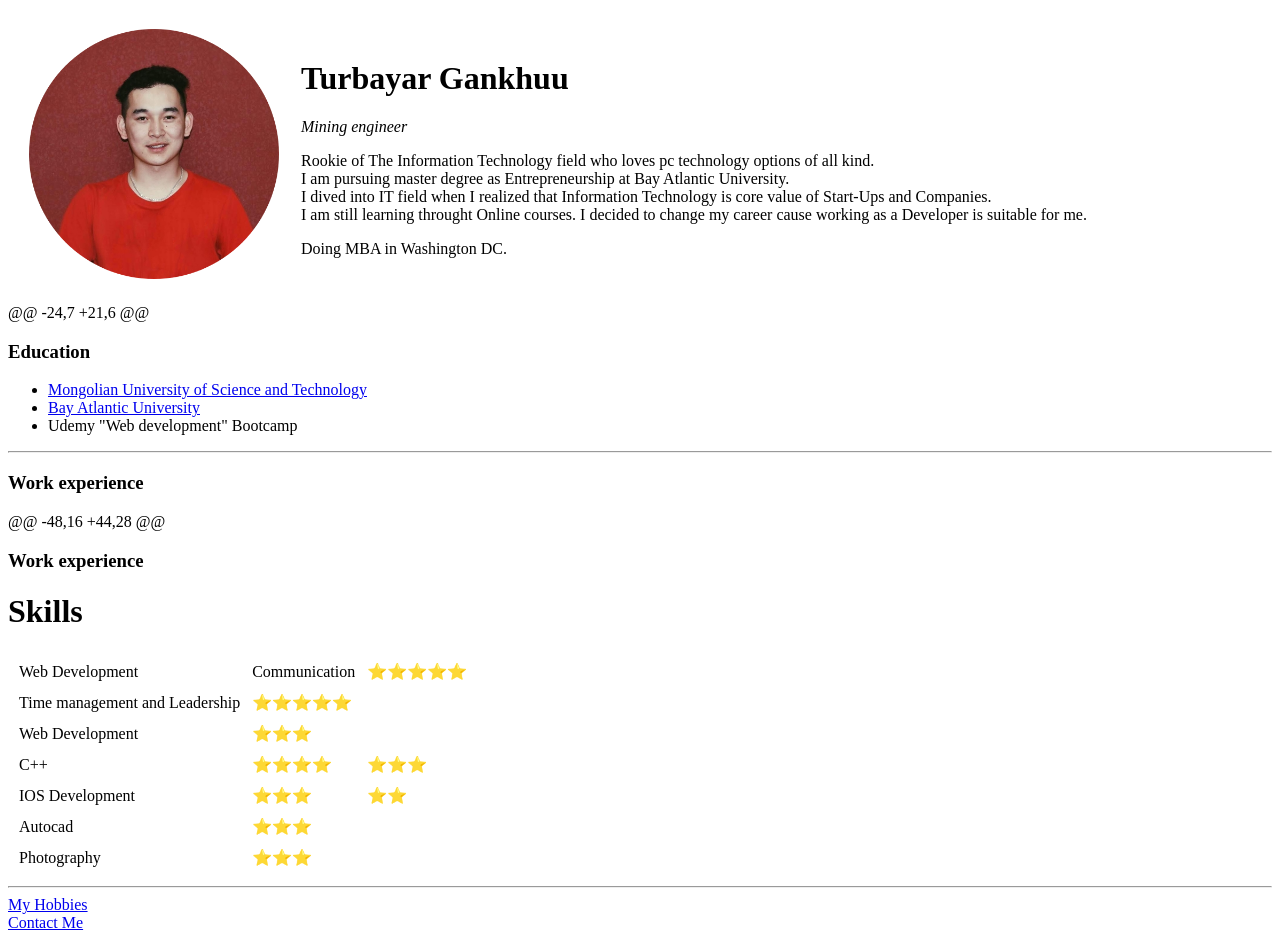
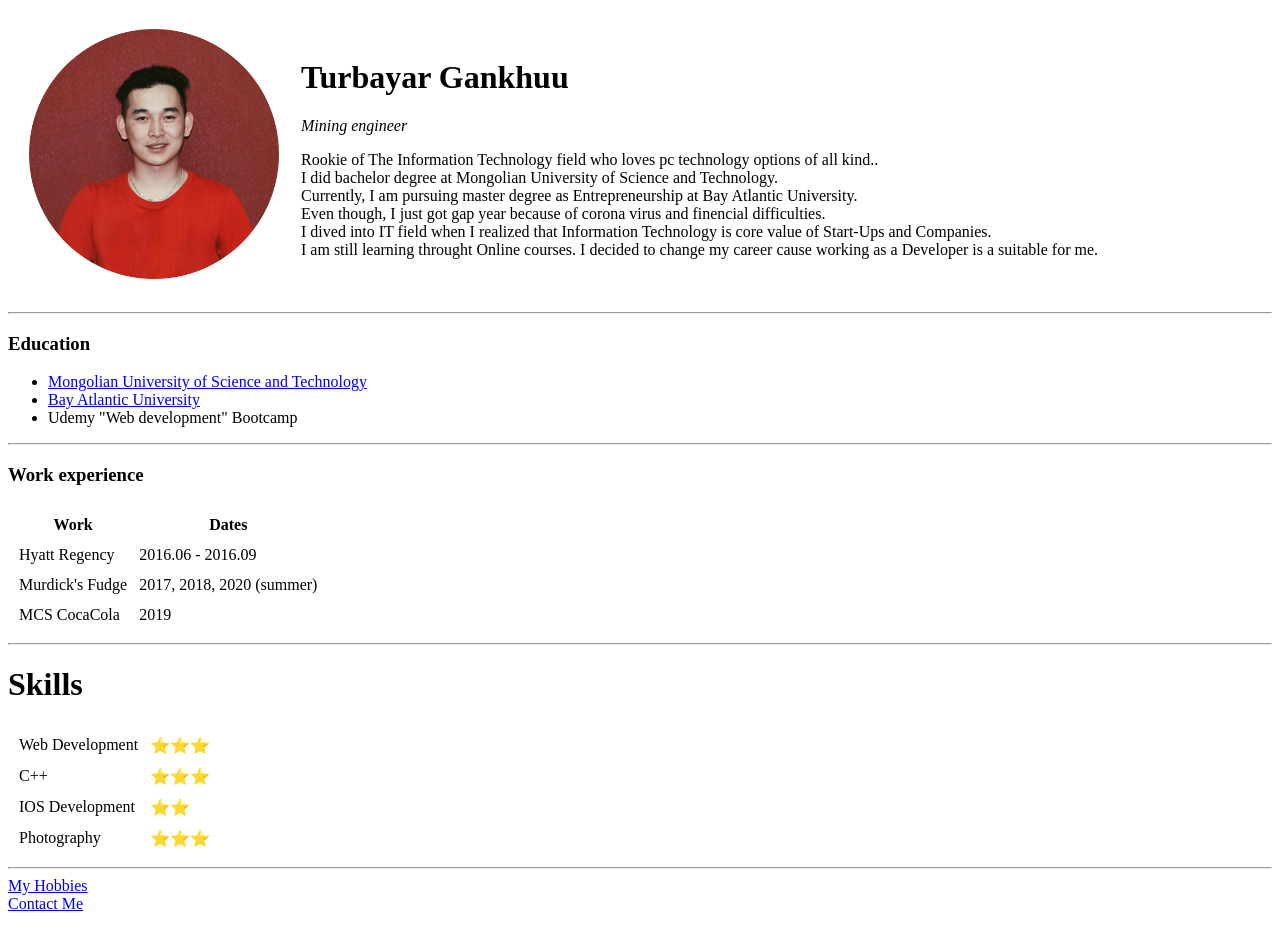
Before and after one commit to Turbayar/CV, a plain HTML site: page index.html in a window 1280 px wide. Drawn offline with Linux system fonts and the light colour scheme.

Commit message:
Update index.html

```diff
--- a/index.html
+++ b/index.html
@@ -1,24 +1,29 @@
+
 <!DOCTYPE html>
 <html lang="en" dir="ltr">
+
 <head>
   <meta charset="utf-8">
   <title> Turbayar's personal site </title>
 </head>
+
 <body>
   <table cellspacing = " 20" >
     <tr>
-      <td><img src="Turbayar.png" alt="Tito Profile Picture" height="250" ></td>
+      <td><img src="turbayar.png" alt="Tito Profile Picture" height="250" ></td>
       <td>   <h1> Turbayar Gankhuu </h1>
         <p> <em>Mining engineer</em> </p>
-        <p> Rookie of The Information Technology field who loves pc technology options of all kind.
-          <br> I am pursuing master degree as Entrepreneurship at Bay Atlantic University.
+        <p> Rookie of The Information Technology field who loves pc technology options of all kind..
+          <br>I did bachelor degree at Mongolian University of Science and Technology.
+          <br>Currently, I am pursuing master degree as Entrepreneurship at Bay Atlantic University.
+          <br>Even though, I just got gap year because of corona virus and finencial difficulties.
           <br> I dived into IT field when I realized that Information Technology is core value of Start-Ups and Companies.
-          <br> I am still learning throught Online courses. I  decided to change my career cause working as a Developer is suitable for me.
-        <p> Doing MBA in Washington DC.
+          <br> I am still learning throught Online courses. I  decided to change my career cause working as a Developer is a suitable for me.
          </p> </td>
     </tr>
   </table>
-@@ -24,7 +21,6 @@ <h3> Education </h3>
+  <hr>
+  <h3> Education </h3>
   <ul>
     <li> <a href="https://www.must.edu.mn/mn/">Mongolian University of Science and Technology </a></li>
     <li> <a href="https://bau.edu/"> Bay Atlantic University </a></li>
@@ -26,35 +31,36 @@
   </ul>
   <hr>
   <h3> Work experience </h3>
-@@ -48,16 +44,28 @@ <h3> Work experience </h3>
+  <table cellspacing = "10">
+    <th> Work </th>
+    <th> Dates </th>
+    <tr>
+      <td> Hyatt Regency </td>
+      <td> 2016.06 - 2016.09 </td>
+    </tr>
+    <tr>
+      <td> Murdick's Fudge  </td>
+      <td> 2017, 2018, 2020 (summer) </td>
+    </tr>
+    <tr>
+    <td> MCS CocaCola </td>
+    <td> 2019 </td>
+    </tr>
+  </table>
+  <hr>
   <h1> Skills </h1>
   <table cellspacing = "10" >
-    <tr>
-      <td> Web Development </td>
-      <td> Communication </td>
-      <td> ⭐⭐⭐⭐⭐ </td>
-    </tr>
-    <tr>
-      <td> Time management and Leadership </td>
-      <td> ⭐⭐⭐⭐⭐ </td>
-    </tr>
     <tr>
       <td> Web Development </td>
       <td> ⭐⭐⭐ </td>
     </tr>
     <tr>
       <td> C++ </td>
-      <td> ⭐⭐⭐⭐ </td>
       <td> ⭐⭐⭐ </td>
     </tr>
     <tr>
       <td> IOS Development </td>
-      <td> ⭐⭐⭐ </td>
       <td> ⭐⭐ </td>
-    </tr>
-    <tr>
-        <td> Autocad </td>
-        <td> ⭐⭐⭐ </td>
     </tr>
     <tr>
         <td> Photography </td>
@@ -66,4 +72,5 @@
   <br>
   <a href="Contact Me.html"> Contact Me </a>
 </body>
+
 </html>
```
